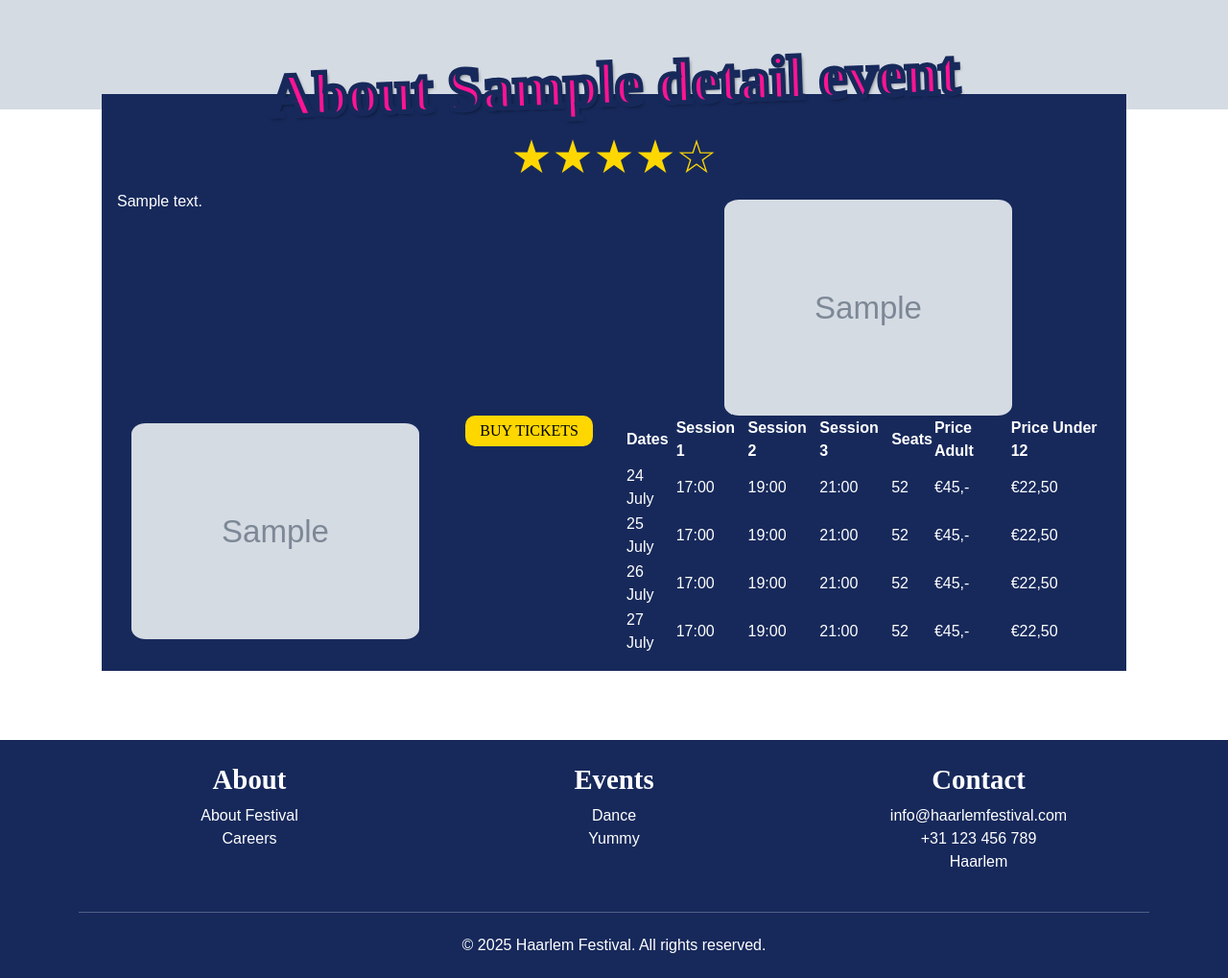
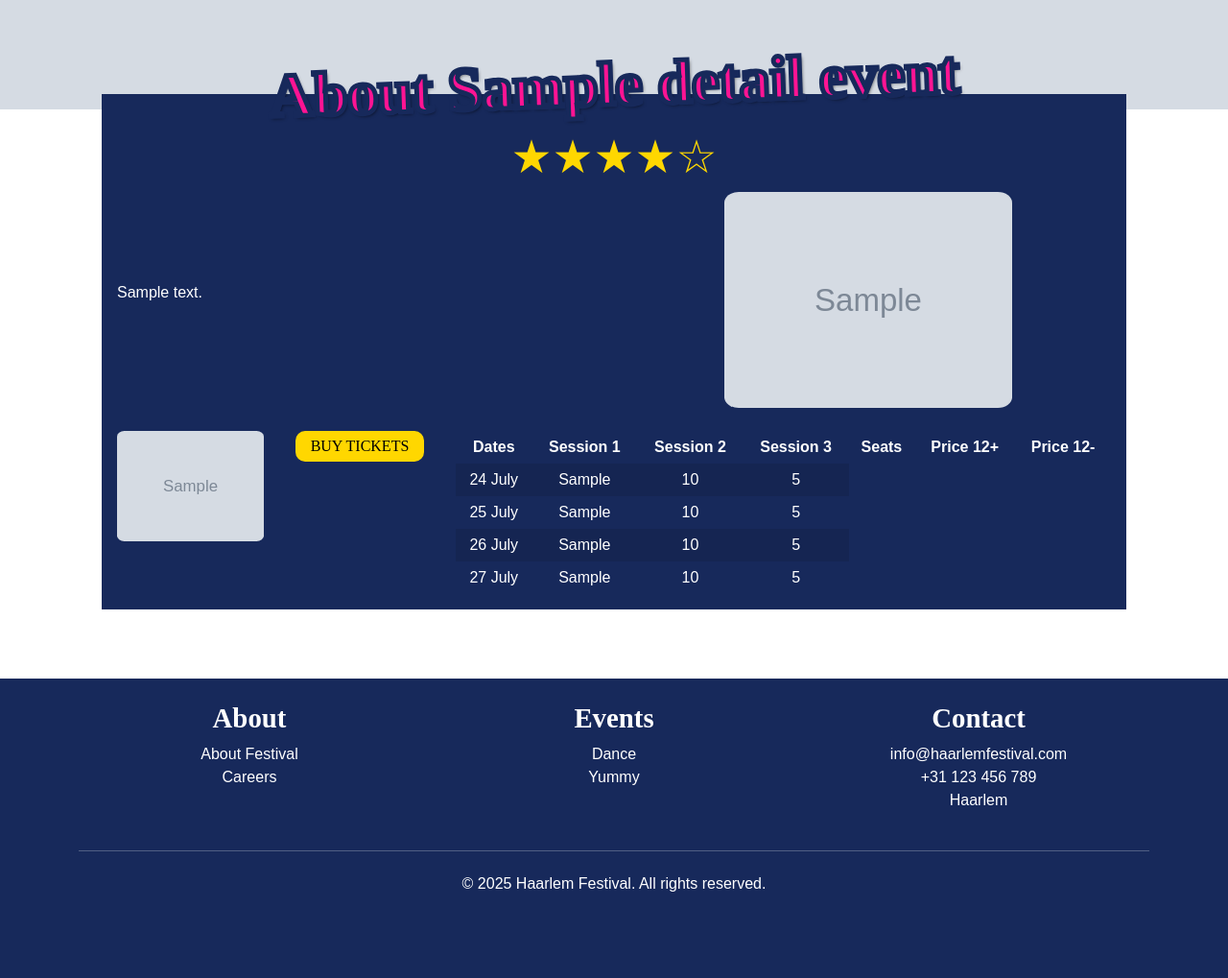
Before and after one commit to meryamdouirii/project-webapplication, a PHP site: the page made by app/views/event/yummy!/yummy-detail.php in a window 1280 px wide. Shown: the part 602-1621 px from the top of the page at 96% size. After the commit the page ends 1531 px from the top, so only its background shows below. Run offline with PHP 8.4, Linux system fonts and the light colour scheme; the template is opened without the code that fills it: most values are stand-ins (such as "Sample title", 1, 10 or a date in 2020); grey boxes marked "Sample" are stand-in pictures; some web fonts are replaced.

Commit message:
Detailevent

```diff
--- a/app/controllers/eventcontroller.php
+++ b/app/controllers/eventcontroller.php
@@ -36,8 +36,8 @@
         }
 
         $eventId = intval($_GET['id']);
-
         $detailEvent = $this->detailEventService->getById($eventId);
+        $yummySessions = $this->sessionService->getSessionsByEventId($eventId);
 
         if (!$detailEvent) {
             header("Location: /event/yummy-main");
--- a/app/public/stylesheets/style.css
+++ b/app/public/stylesheets/style.css
@@ -336,7 +336,19 @@
     font-size: 3rem;
     color: #FFD700;
 }
+table {
+    width: 100%;
+    border-collapse: collapse;
+}
 
+th, td {
+    padding: 5px;
+    text-align: center;
+}
+
+tr:nth-child(even) {
+    background-color: rgba(0, 0, 0, 0.1);
+}
 .button.overlap-button {
     position: absolute;
     bottom: -25px;
--- a/app/services/sessionservice.php
+++ b/app/services/sessionservice.php
@@ -21,6 +21,11 @@
         $repository = new SessionRepository();
         return $repository->getAll();
     }
+    public function getSessionsByEventId(int $eventId): array
+    {
+        $repository = new SessionRepository();
+        return $repository->getSessionsByEventId($eventId);
+    }
 
     public function getByEventId(int $eventId): ?Session
     {
--- a/app/views/event/yummy!/yummy-detail.php
+++ b/app/views/event/yummy!/yummy-detail.php
@@ -1,6 +1,7 @@
 
 <?php include __DIR__ . '/../../header.php';
 use App\Models\DetailEvent;
+use App\Models\Session;
 ?>
 <head>
     <title>Yummy! - <?= htmlspecialchars($detailEvent->getName())?></title>
@@ -30,28 +31,28 @@
                             $emptyStars = str_repeat('&#9734;', 5 - $amountOfStars);
                             echo $fullStars . $emptyStars;
                         ?></h1>
-                    <div class="row">
-                        <div class="col-md-6 ">
+                    <div class="row mt-2">
+                        <div class="col-md-6 d-flex align-items-center">
                             <p>
                                 <?=htmlspecialchars($detailEvent->getDescription())?>
                             </p>
                         </div>
                         <div class="col-md-6">
-                            <img class="h-auto w-100 event-info-image mt-2"
+                            <img class="h-auto w-100 event-info-image"
                                 src="<?= !empty($detailEvent->getImageDescription1()) ? htmlspecialchars($detailEvent->getImageDescription1()) : "/images-logos/default.jpg" ?>"
                                 alt="<?= htmlspecialchars($detailEvent->getName()) ?> Image" />
                         </div>
                     </div>
-                    <div class="row">
-                    <div class="col-4">
-                        <img class="h-auto w-100 event-info-image mt-2"
+                    <div class="row mt-4">
+                    <div class="col-2">
+                        <img class="h-auto w-100 event-info-image"
                             src="<?= !empty($detailEvent->getImageDescription2()) ? htmlspecialchars($detailEvent->getImageDescription2()) : "/images-logos/default.jpg" ?>"
                             alt="<?= htmlspecialchars($detailEvent->getName()) ?> Image" />
                     </div>
-                        <div class="col-2">
+                        <div class="col-2 ">
                             <button class="button" href="#">BUY TICKETS</button>
                         </div>
-                        <div class="col-6">
+                        <div class="col-8 ">
                                 <table>
                                     <tr>
                                         <th>Dates</th>
@@ -59,23 +60,39 @@
                                         <th>Session 2</th>
                                         <th>Session 3</th>
                                         <th>Seats</th>
-                            <th>Price Adult</th>
-                            <th>Price Under 12</th>
+                                        <th>Price 12+</th>
+                                        <th>Price 12-</th>
                                     </tr>
                                     <?php
-                            $dates = ["24 July", "25 July", "26 July", "27 July"];
+                                      $dates = [
+                                        new DateTime("2025-07-24"),
+                                        new DateTime("2025-07-25"),
+                                        new DateTime("2025-07-26"),
+                                        new DateTime("2025-07-27")
+                                    ];
+
+
                                        foreach ($dates as $date) {
                                         echo "<tr>
-                                        <td>$date</td>
-                                        <td>17:00</td>
-                                        <td>19:00</td>
-                                        <td>21:00</td>
-                                        <td>52</td>
-                                        <td>&euro;45,-</td>
-                                        <td>&euro;22,50</td>
-                                    </tr>";
+                                        <td>" . $date->format('d F') . "</td>";
+
+                                        foreach ($yummySessions as $session) {
+                                            $sessionDate = (new DateTime($session->getDateTimeStart()))->format('Y-m-d');
+                                            if ($sessionDate == $date->format('Y-m-d')) {
+
+                                                echo "<td>" . (new DateTime($session->getDateTimeStart()))->format('H:i') . "</td>";
+
                                             }
+
+                                        }
+                                        echo "<td>" . $session->getTicketLimit() . "</td>";
+                                        echo "<td>" . $session->getPrice() . "</td>";
+                                        echo "<td>" . ($session->getPrice() / 2) . "</td>";
+                                        echo "</tr>";
+                                    }
+
                                         ?>
+
                             </table>
                         </div>
                     </div>
@@ -91,4 +108,3 @@
 
 <?php include __DIR__ . '/../../footer.php'; ?>
 <script src="https://cdn.jsdelivr.net/npm/bootstrap@5.1.3/dist/js/bootstrap.bundle.min.js"></script>
-</body>
```
Also changed, not shown: app/repositories/sessionrepository.php (+22 -0 lines). Lines whose indentation alone changed are shown as unchanged.
